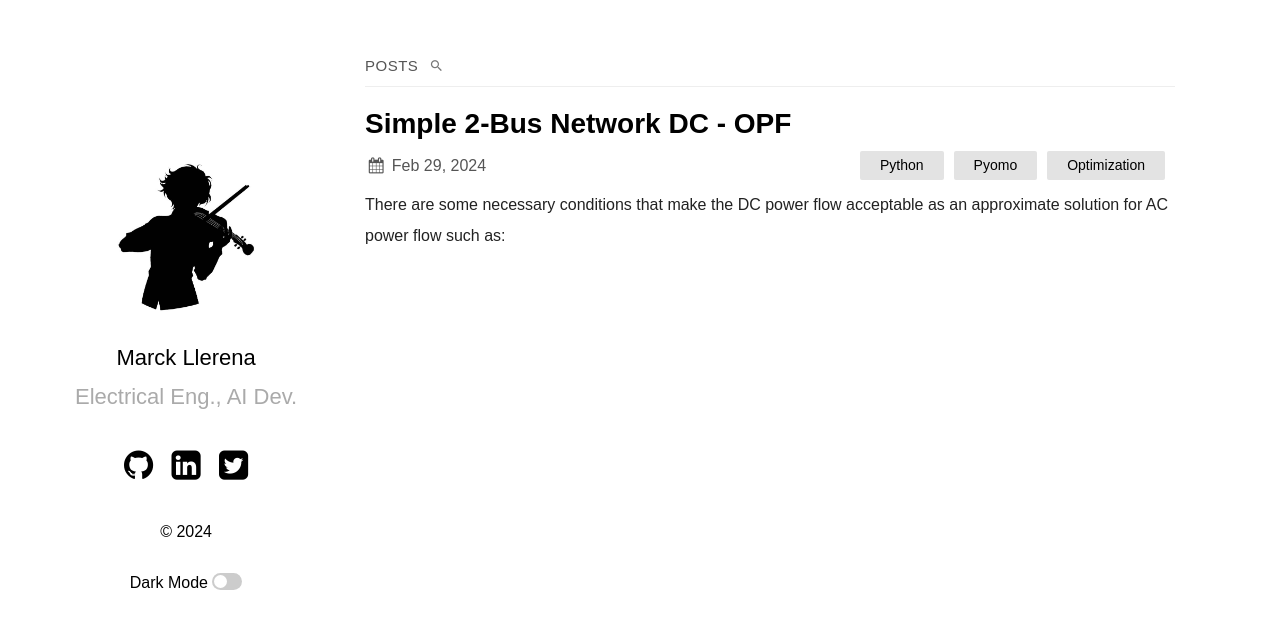
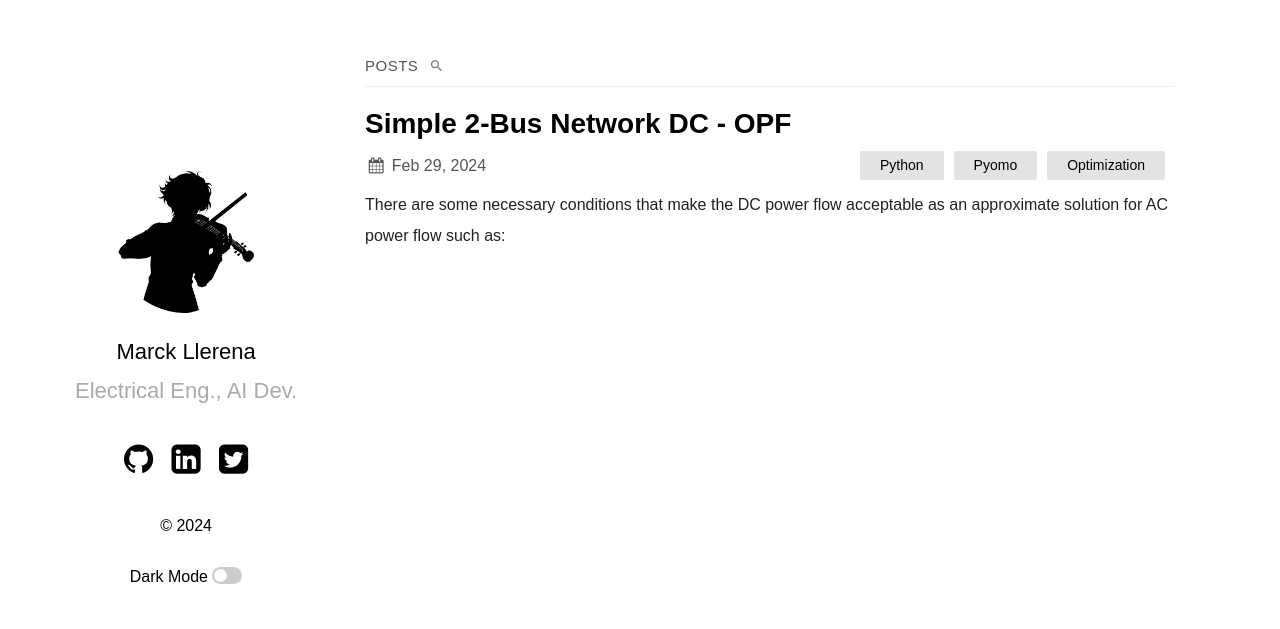
Before and after one commit to marckcode/marckcode.github.io, a Jekyll site: the page built from index.md, in a window 1280 px wide. Shown: the top 629 px of the page. Built offline with Jekyll 4.4.1, drawn with Linux system fonts in a browser that asks for light colours; some web fonts are replaced.

Commit message:
Add new photo

```diff
--- a/_config.yml
+++ b/_config.yml
@@ -19,7 +19,7 @@
   sitemap: true # set to true to generate sitemap.xml content
   search: true # set to true to enable searchbar
   dark_mode: true # set to true to add dark mode toggle
-  portfolio_image: "assets/portfolio.jpg" # the path from the base directory of the site to the image to display (no / at the start)
+  portfolio_image: "assets/portfolio.png" # the path from the base directory of the site to the image to display (no / at the start)
   html_lang: "en" # set the lang attribute of the <html> tag for the pages. See here for a list of codes: https://www.w3schools.com/tags/ref_country_codes.asp
   condensed_mobile:
     #- home
```
Also changed, not shown: assets/portfolio.jpg (deleted), assets/portfolio.png (added).
